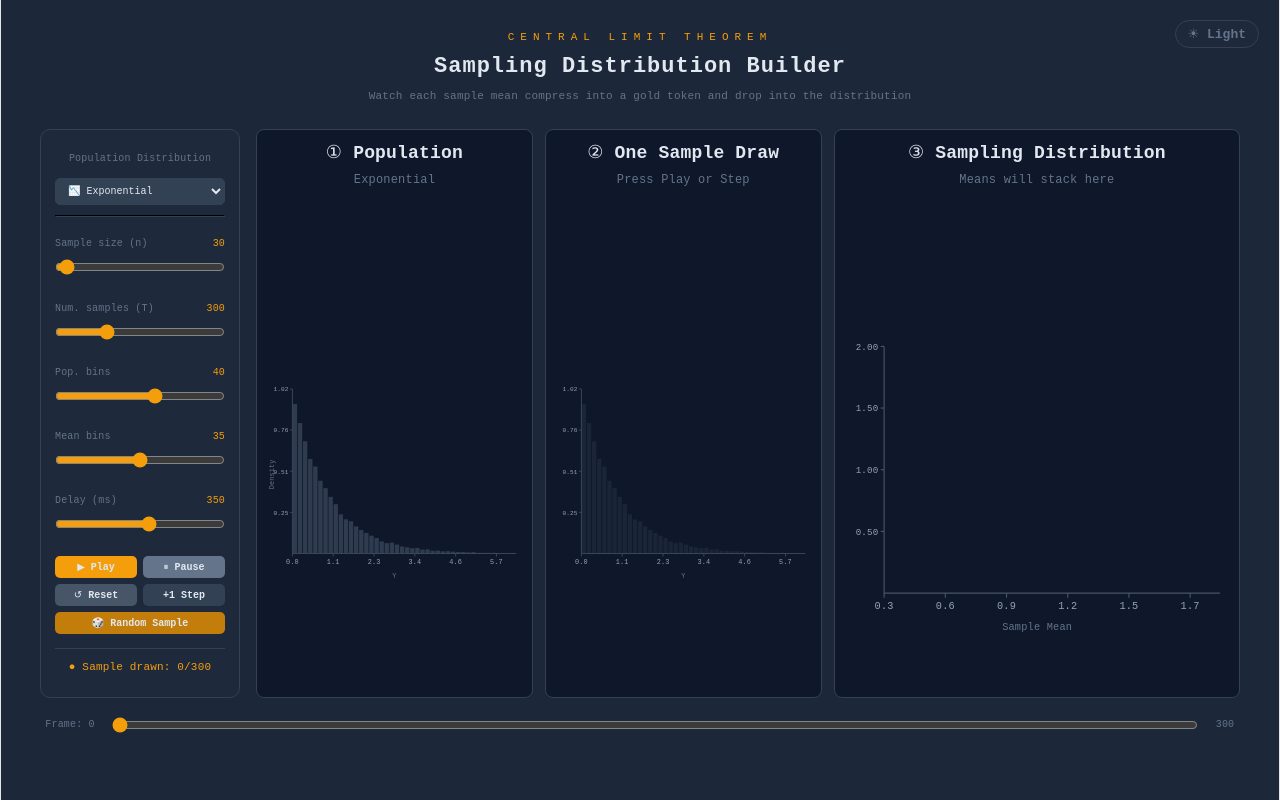
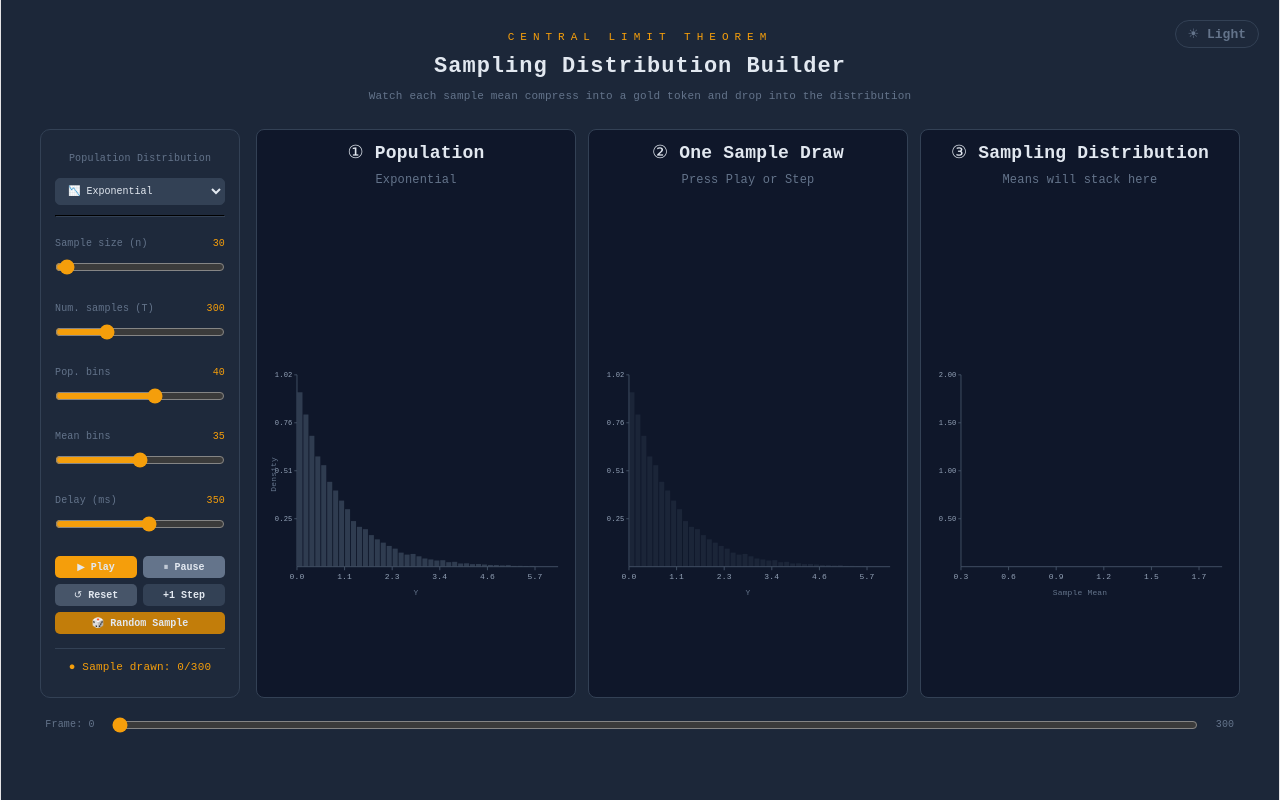
Before and after one commit to brunokomel/sampling-dist-builder, a React (Vite) app: page / in a window 1280 px wide. Built offline with nearby package versions, Linux system fonts and the light colour scheme.

Commit message:
Adjust flex property for Sampling Distribution plot

```diff
--- a/src/App.jsx
+++ b/src/App.jsx
@@ -426,7 +426,7 @@ export default function CLTVisualizer() {
 
           {/* Plot 3: Sampling Distribution — wider flex, wider viewBox */}
           <PlotCard
-            flex={1.5}
+            flex={1}
             title="③ Sampling Distribution"
             subtitle={t > 0 ? `${t} means stacked · Gold = Newest` : 'Means will stack here'}
             theme={theme}
```
